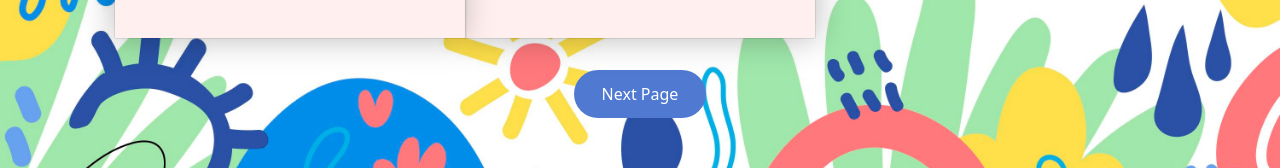
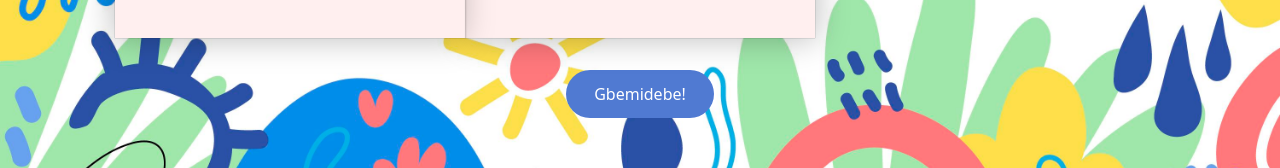
Before and after one commit to david4473/Another_birthday_app, a React (Vite) app: page /card in a window 1280 px wide. Both pictures are taken after a click on the element 640 px from the left and 360 px from the top of the page. Shown: the part 562-730 px from the top of the page. Built offline with nearby package versions, Linux system fonts and the light colour scheme.

Commit message:
changed some text

```diff
--- a/src/components/Card.jsx
+++ b/src/components/Card.jsx
@@ -68,7 +68,7 @@ function Card() {
           >
             <Link to="/cake">
               <p className="-mt-[4rem] px-7 py-3 bg-customBlue text-white font-medium text-base rounded-full hover:bg-blue-600">
-                Next Page
+                Gbemidebe!
               </p>
             </Link>
           </motion.div>
```
